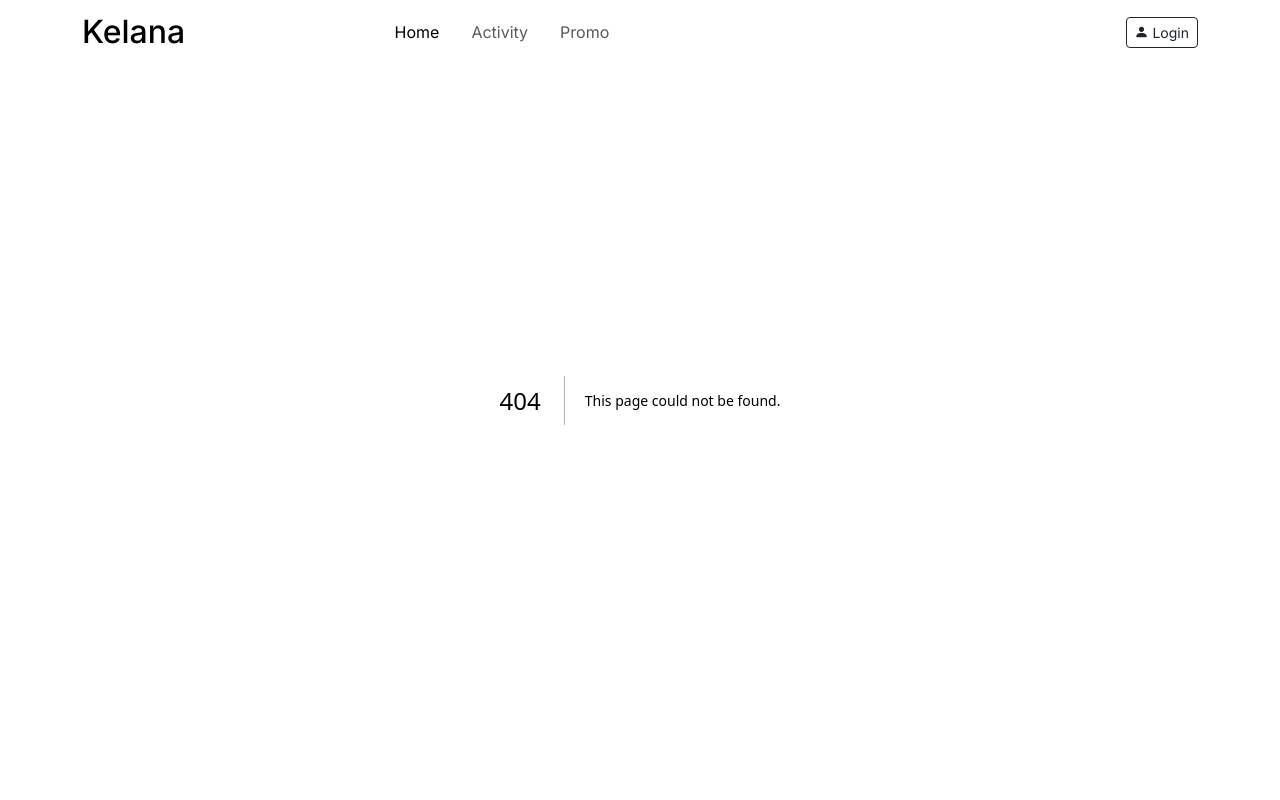
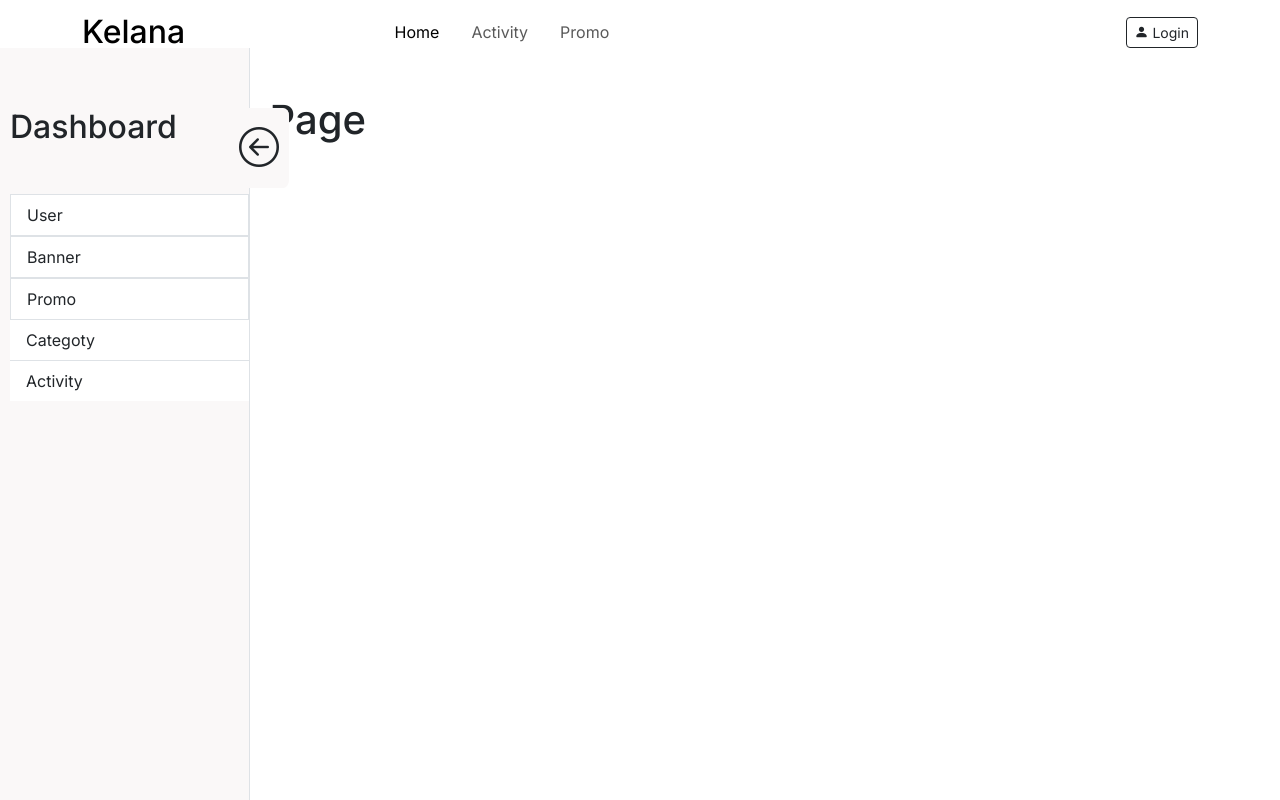
Before and after one commit to danimisme/incomplete-kelana, a Next.js app: page /dashboard/category in a window 1280 px wide. Before the commit this address had no page. Built offline with nearby package versions, Linux system fonts and the light colour scheme.

Commit message:
create category page

```diff
--- /dev/null
+++ b/src/app/dashboard/category/page.js
@@ -0,0 +1,9 @@
+export default function CategoryPage() {
+  return (
+    <div className="mt-5 container-lg">
+      <div className="row py-5">
+        <h1>Category Page</h1>
+      </div>
+    </div>
+  );
+}
```
